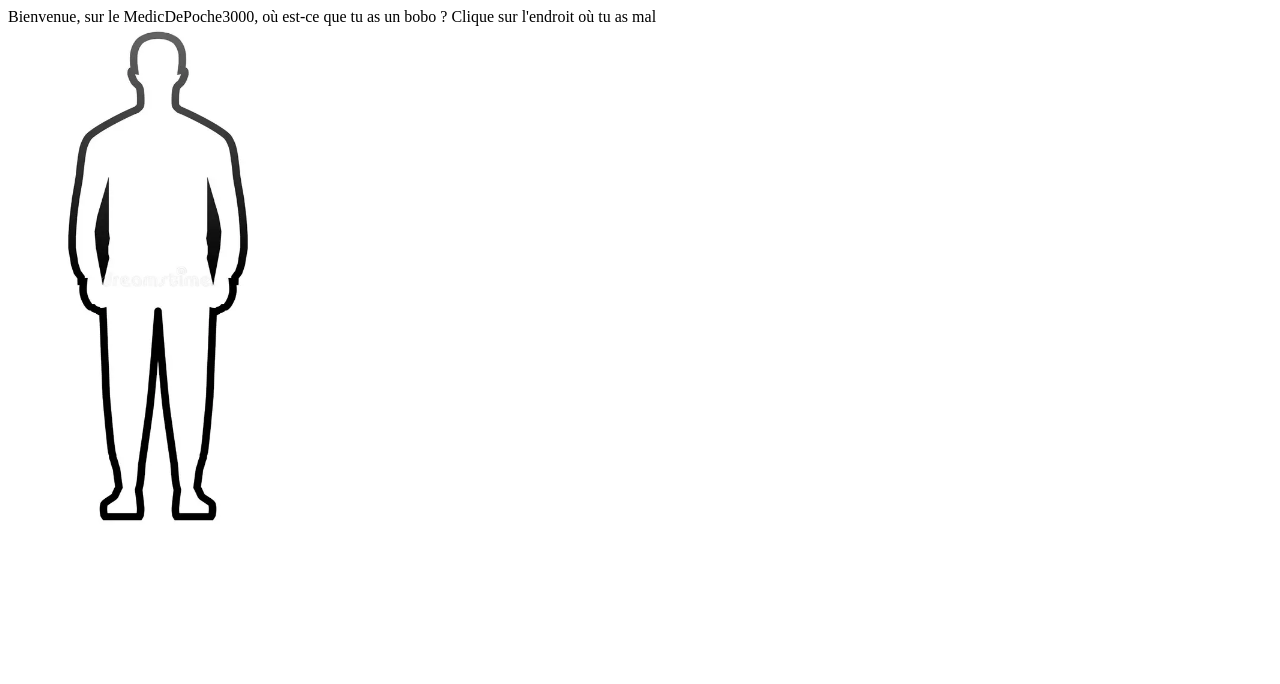
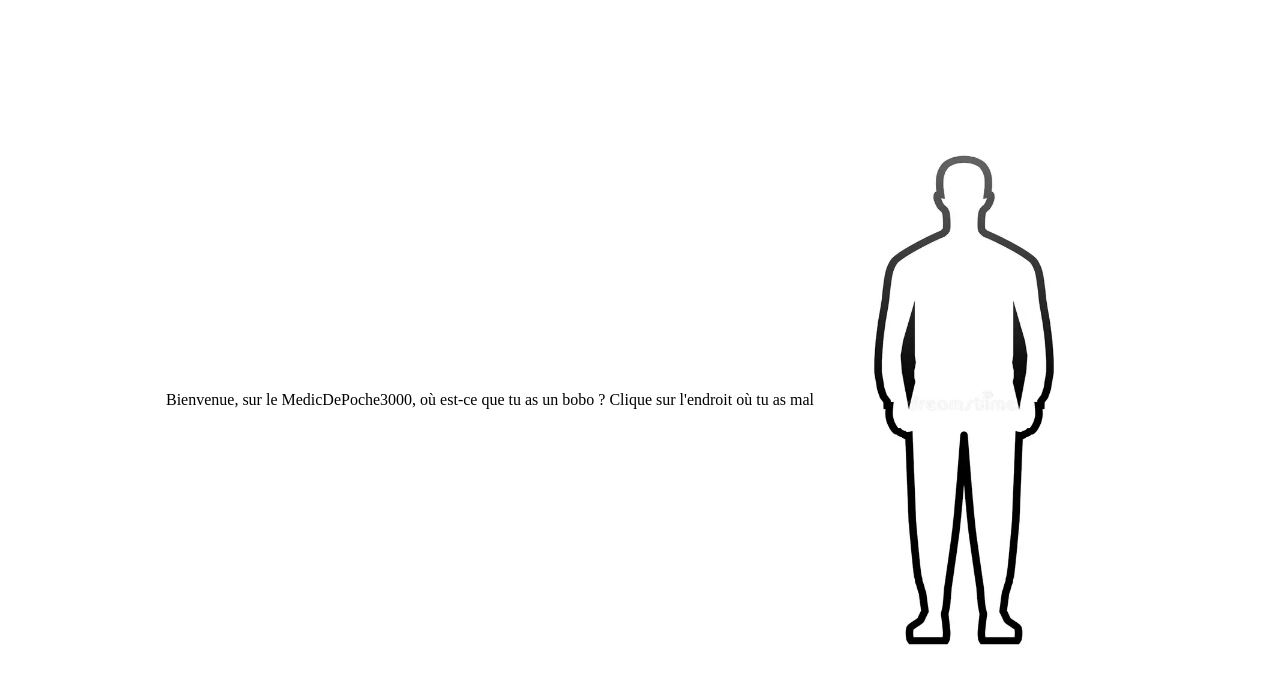
Before and after one commit to AureCX/MedicDePoche, a plain HTML site: page Code/index.html in a window 1280 px wide. Drawn offline with Linux system fonts and the light colour scheme.

Commit message:
bon c'est bon ça marche

```diff
--- a/Code/index.html
+++ b/Code/index.html
@@ -15,5 +15,6 @@
   <img src="Corps.png" alt="image_corps_page_d-accueil" width="300" height="500">
   <script src="script.js"></script>
 </body>
+<link href="style.css" rel="stylesheet" type="text/css" />
 
 </html>
--- a/Code/style.css
+++ b/Code/style.css
@@ -1,8 +1,11 @@
-html {
-  height: 100%;
-  width: 100%;
+body {
+  display: flex;
+  justify-content: center;
+  align-items: center;
+  height: 100vh;
+  margin: 0;
 }
 
-<div>
-  <img src="Corps.png" alt="image_corps_page_d-accueil" width="300" height="500" style="display: block; margin: auto;">
-</div>;
+div {
+  text-align: center;
+}
```
